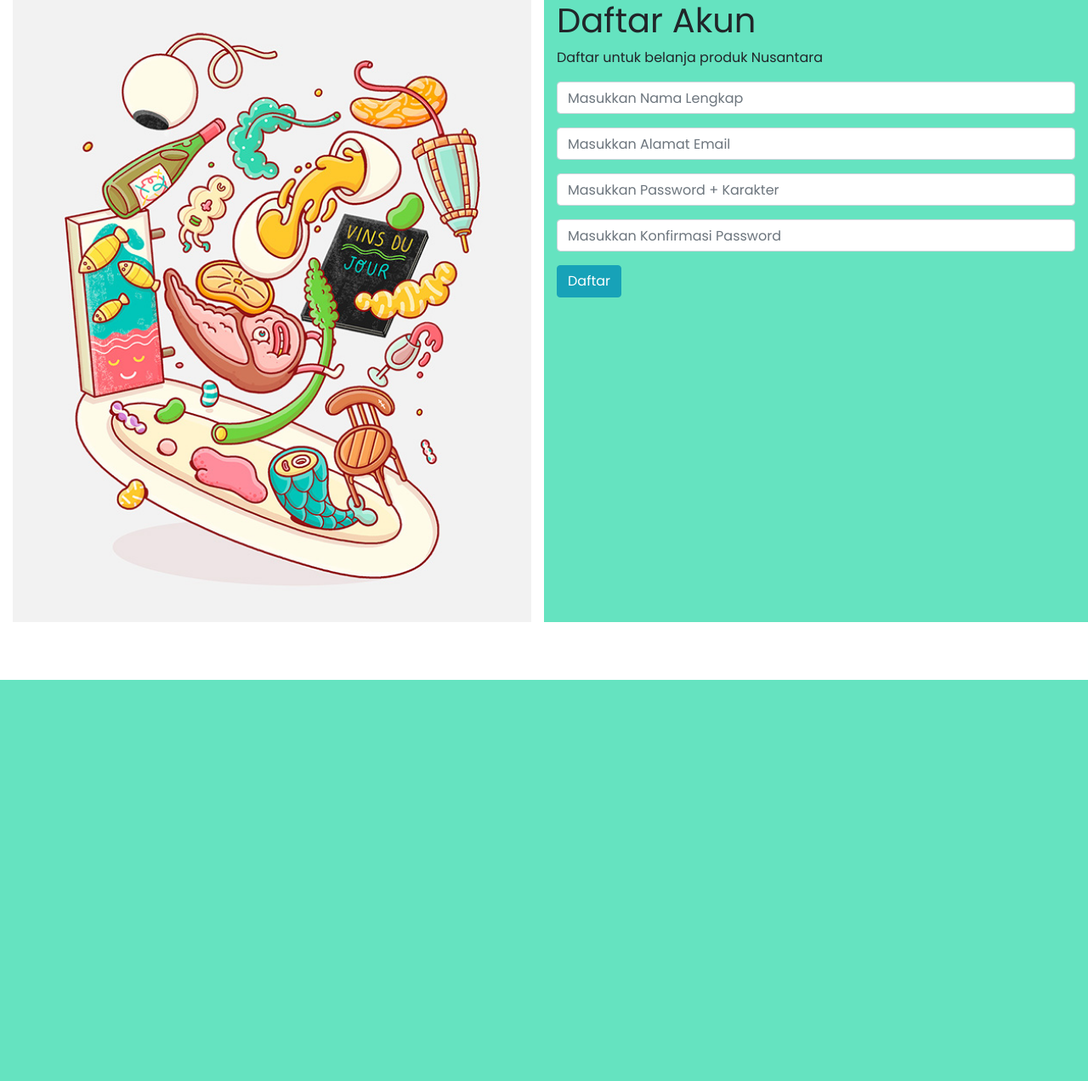
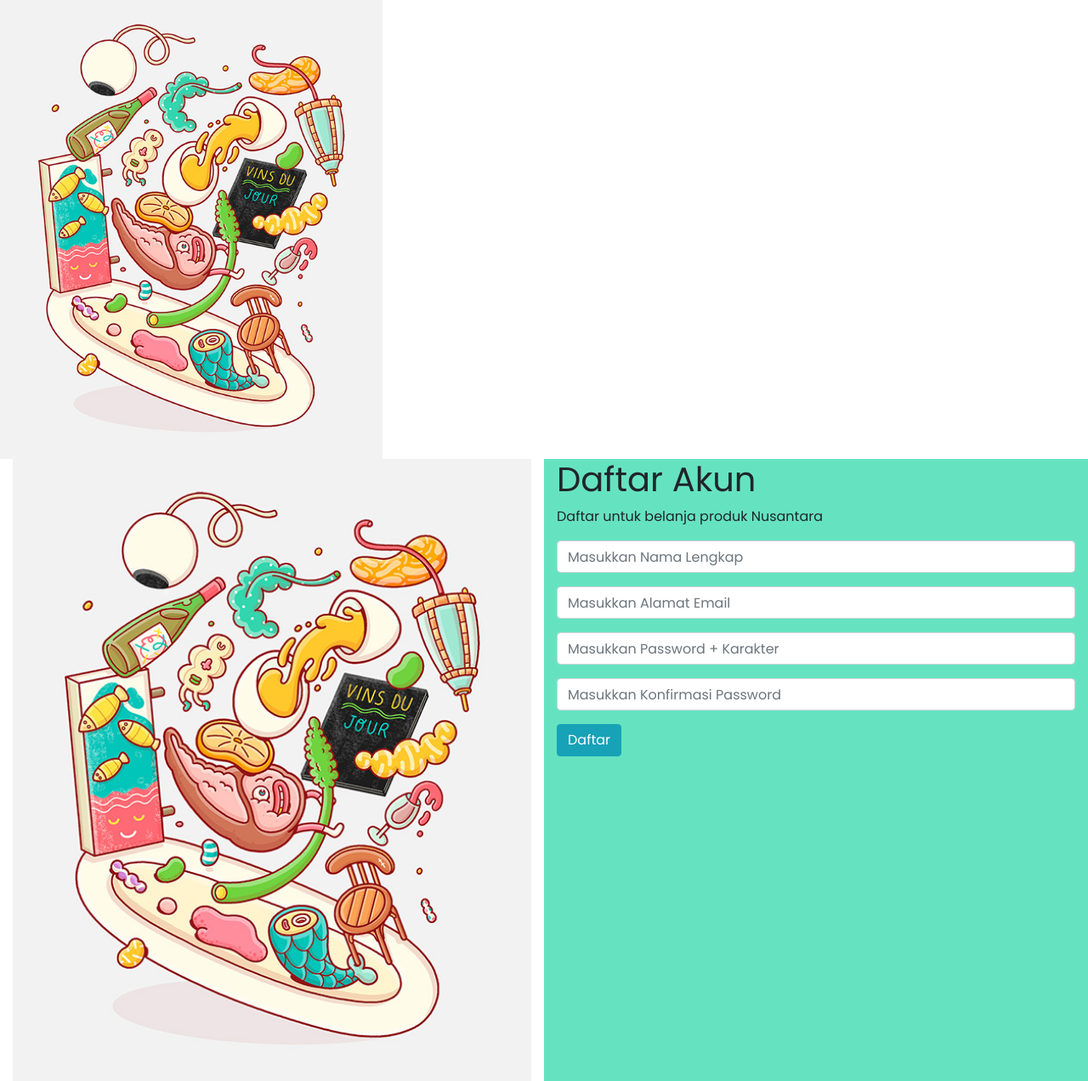
Before and after one commit to C22-126/Front-End-Web-NusantaMart, a Flask app: page / in a window 1280 px wide. Shown: the whole page at 85% size. Before the commit the page ends 800 px from the top, so only its background shows below. Run offline with Flask 2, Linux system fonts and the light colour scheme.

Commit message:
Update login.html

```diff
--- a/templates/login.html
+++ b/templates/login.html
@@ -7,9 +7,16 @@
   <link rel="stylesheet" href="{{ url_for('static', filename='style.css') }}">
   <link rel="stylesheet" href="https://cdn.jsdelivr.net/npm/bootstrap@4.6.2/dist/css/bootstrap.min.css"
     integrity="sha384-xOolHFLEh07PJGoPkLv1IbcEPTNtaed2xpHsD9ESMhqIYd0nLMwNLD69Npy4HI+N" crossorigin="anonymous">
+  <link rel="stylesheet" href="styleee.css">
 </head>
 
 <body>
+
+  <aside>
+    <div class="left-content">
+    <img src="bg.png" class="profile image" alt="bg" width="450">
+    </div>
+  </aside>
 
   <div class="container-fluid container-login">
     <div class="row">
@@ -41,6 +48,8 @@
     </div>
   </div>
 
+
+
 </body>
 
 </html>
```
